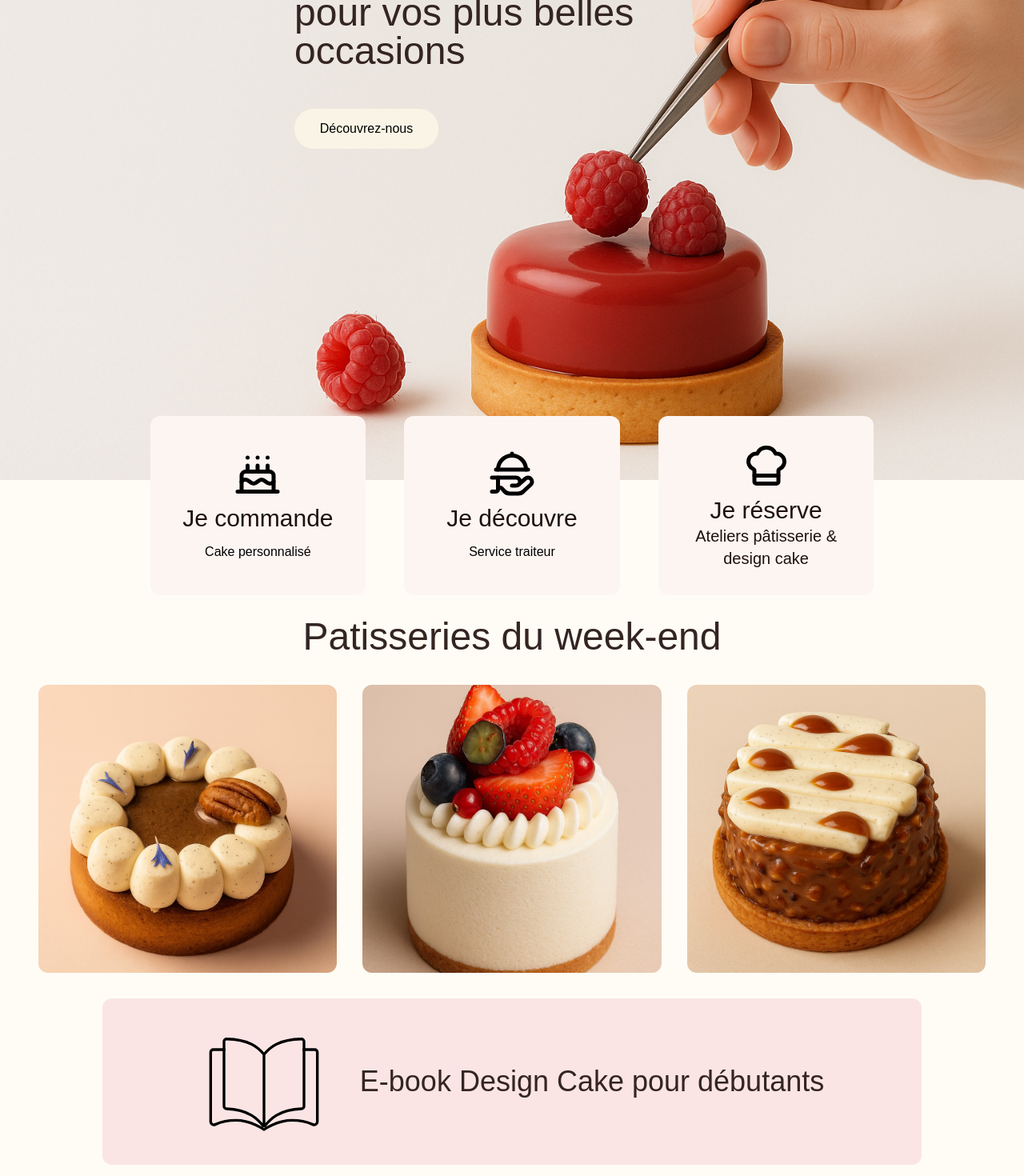
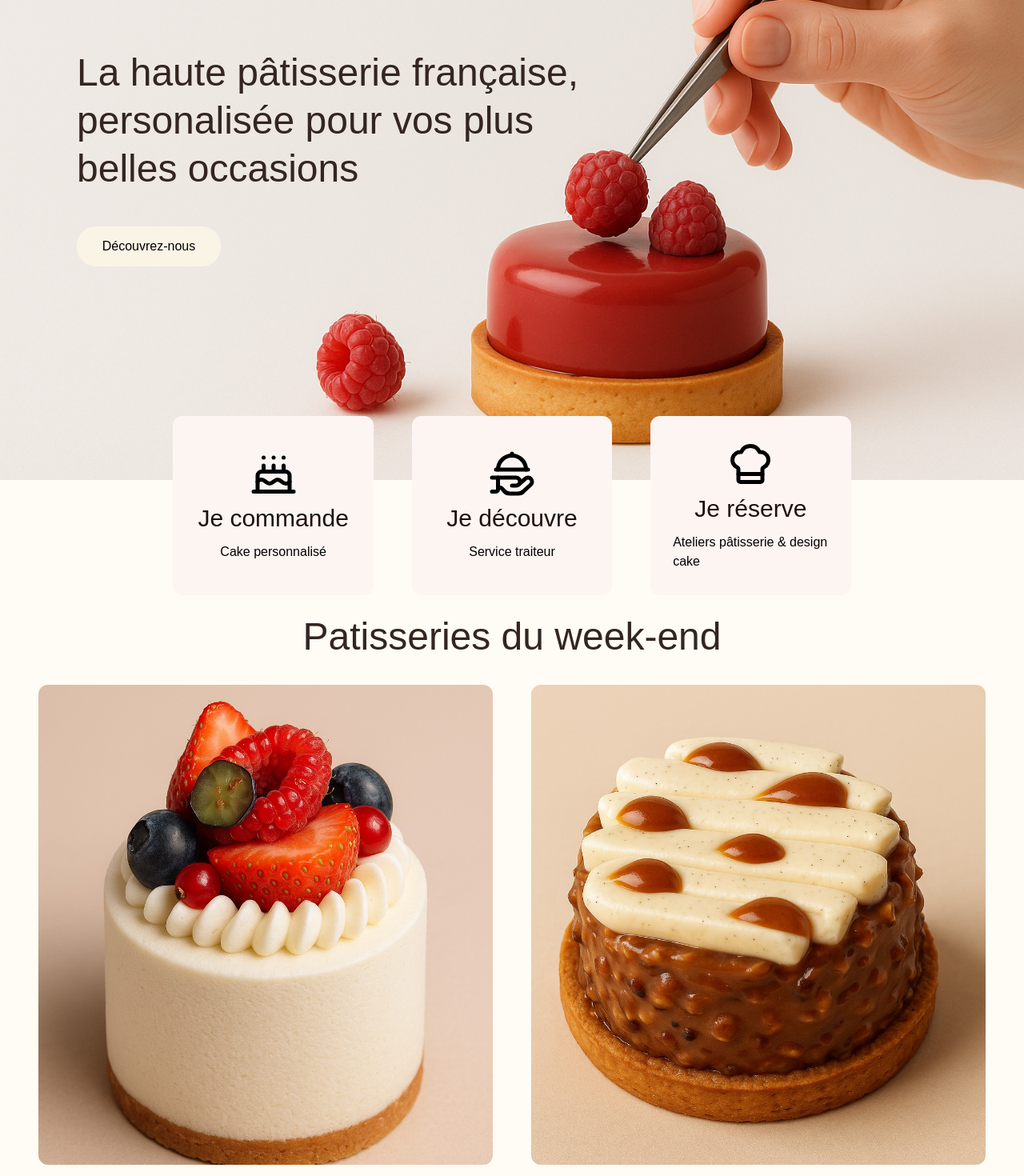
Before and after one commit to dhiachini/Ms-cake, a React (Vite) app: page / in a window 1280 px wide. Shown: the part 280-1750 px from the top of the page at 80% size. Built offline with nearby package versions, Linux system fonts and the light colour scheme.

Commit message:
carrousels added and design mobile fixes

```diff
--- a/src/Layout.tsx
+++ b/src/Layout.tsx
@@ -1,11 +1,10 @@
 import React from "react";
 import Navbar from "./components/Navbar";
 import Footer from "./components/Footer";
-import Card from "./components/Card";
 import EbookIcon from "./assets/icons/EbookIcon";
-import article1 from "./assets/images/article-weekend-1.png";
-import article2 from "./assets/images/article-weekend-2.png";
-import article3 from "./assets/images/article-weekend-3.png";
+import WeekendCarousel from "./components/WeekendCarousel";
+
+
 
 type LayoutProps = {
   children: React.ReactNode;
@@ -17,55 +16,22 @@ const Layout: React.FC<LayoutProps> = ({ children }) => {
       <div className="sticky top-0 w-full z-50">
         <Navbar />
       </div>
+
+      {/* Contenu principal */}
       <div className="w-full h-screen">{children}</div>
 
+      {/* Section avec carousel + ebook */}
       <div className="w-full p-8 bg-[#fffcf5] ">
-        <div className="w-full mt-35">
-          {/* Titre centré */}
-          <div className="w-full flex justify-center">
-            <span className="text-5xl text-[#342520]">
-              Patisseries du week-end
-            </span>
-          </div>
+        {/* 👉 intègre directement ton composant */}
+        <WeekendCarousel />
 
-          {/* Les 3 boxes */}
-          <div className="w-full flex flex-col md:flex-row mt-5">
-            <div className="w-full flex-1 p-4">
-              <Card>
-                <img
-                  src={article1}
-                  alt="Photo 1"
-                  className="object-cover w-full h-90 mb-4 rounded-xl"
-                />
-              </Card>
-            </div>
-            <div className="w-full flex-1 p-4">
-              <Card>
-                <img
-                  src={article2}
-                  alt="Photo 2"
-                  className="object-cover w-full h-90 mb-4 rounded-xl"
-                />
-              </Card>
-            </div>
-            <div className="w-full flex-1 p-4">
-              <Card>
-                <img
-                  src={article3}
-                  alt="Photo 3"
-                  className="object-cover w-full h-90 mb-4 rounded-xl"
-                />
-              </Card>
-            </div>
-          </div>
         {/* Nouveau div avec bg #fae5e4 */}
-          <div className="w-full flex justify-center px-4">
+        <div className="w-full flex justify-center px-4 mt-10">
           <div className="flex w-full max-w-5xl h-auto bg-[#fae5e4] flex-col sm:flex-row justify-center items-center gap-6 sm:gap-10 p-6 rounded-xl">
             <EbookIcon className="w-24 h-24 sm:w-32 sm:h-32 md:w-40 md:h-40" />
             <span className="text-2xl sm:text-3xl md:text-4xl text-[#342520] text-center sm:text-left">
               E-book Design Cake pour débutants
             </span>
-            </div>
           </div>
         </div>
       </div>
--- /dev/null
+++ b/src/components/WeekendCarousel.tsx
@@ -0,0 +1,84 @@
+import { useEffect, useState } from "react";
+import article1 from "../assets/images/article-weekend-1.png";
+import article2 from "../assets/images/article-weekend-2.png";
+import article3 from "../assets/images/article-weekend-3.png";
+import Card from "./Card";
+
+function WeekendCarousel() {
+  const [currentIndex, setCurrentIndex] = useState(0);
+
+  const boxes = [article1, article2, article3, article1, article2, article3];
+
+  // Auto-slide toutes les 2s for both mobile and desktop
+  const desktopLength = Math.ceil(boxes.length / 2);
+  const [desktopIndex, setDesktopIndex] = useState(0);
+
+  useEffect(() => {
+    const interval = setInterval(() => {
+      setCurrentIndex((prev) => (prev + 1) % boxes.length);
+      setDesktopIndex((prev) => (prev + 1) % desktopLength);
+    }, 2000);
+    return () => clearInterval(interval);
+  }, [boxes.length, desktopLength]);
+
+  return (
+    <div className="w-full mt-27 md:mt-35">
+      {/* Titre centré */}
+      <div className="w-full flex justify-center">
+        <span className="text-2xl md:text-5xl text-[#342520]">
+          Patisseries du week-end
+        </span>
+      </div>
+
+      {/* Mobile carousel */}
+      <div className="md:hidden relative w-full h-96 mt-5 overflow-hidden">
+        <div
+          className="flex transition-transform duration-500 ease-in-out"
+          style={{ transform: `translateX(-${currentIndex * 100}%)` }}
+        >
+          {boxes.map((img, i) => (
+            <div key={i} className="min-w-full p-4 flex-shrink-0">
+              <Card>
+                <img
+                  src={img}
+                  alt={`Photo ${i + 1}`}
+                  className="object-cover w-full h-90 mb-4 rounded-xl"
+                />
+              </Card>
+            </div>
+          ))}
+        </div>
+      </div>
+
+      {/* Desktop carousel: 2 images at a time, auto-slide, no arrows */}
+      <div className="hidden md:flex w-full mt-5 gap-4 overflow-hidden">
+        <div
+          className="flex w-full transition-transform duration-500 ease-in-out"
+          style={{ transform: `translateX(-${desktopIndex * 100}%)` }}
+        >
+          {Array.from({ length: desktopLength }).map((_, idx) => {
+            const start = idx * 2;
+            const pair = boxes.slice(start, start + 2);
+            return (
+              <div key={idx} className="flex w-full gap-4 flex-shrink-0">
+                {pair.map((img, i) => (
+                  <div key={i} className="w-1/2 p-4">
+                    <Card>
+                      <img
+                        src={img}
+                        alt={`Photo ${start + i + 1}`}
+                        className="object-cover w-full h-150 mb-4 rounded-xl"
+                      />
+                    </Card>
+                  </div>
+                ))}
+              </div>
+            );
+          })}
+        </div>
+      </div>
+    </div>
+  );
+}
+
+export default WeekendCarousel;
--- a/src/pages/HomePage.tsx
+++ b/src/pages/HomePage.tsx
@@ -1,6 +1,6 @@
 import { Cake, ChefHat, HandPlatter } from "lucide-react";
 import Layout from "../Layout";
-import { useState } from "react";
+import { useState, useEffect } from "react";
 
 function HomePage() {
   const [currentIndex, setCurrentIndex] = useState(0);
@@ -30,6 +30,15 @@ function HomePage() {
     setCurrentIndex((prev) => (prev - 1 + boxes.length) % boxes.length);
   };
 
+  // Auto slide every 2s on mobile
+  useEffect(() => {
+    const interval = setInterval(() => {
+      nextSlide();
+    }, 2000);
+
+    return () => clearInterval(interval);
+  }, []);
+
   // Touch event handlers for swipe
   let touchStartX = 0;
   let touchEndX = 0;
@@ -56,49 +65,42 @@ function HomePage() {
   return (
     <Layout>
       <div className="space-y-7">
-        <div className="banner py-24 h-screen">
-          <div className="container space-y-3">
-            <h1 className="font-serif text-5xl text-[#342520]">
-              La haute pâtisserie
-              <br /> française, personalisée <br /> pour vos plus belles
-              <br />
-              occasions
+        <div className="banner py-24 h-screen flex items-center">
+          <div className="space-y-3 text-left pl-6 md:pl-12 lg:pl-24">
+            <h1 className="font-serif text-2xl sm:text-3xl md:text-5xl text-[#342520] max-w-3xl">
+              La haute pâtisserie française,
+            </h1>
+            <h1 className="font-serif text-2xl sm:text-3xl md:text-5xl text-[#342520] max-w-3xl">
+              personalisée pour vos plus
+            </h1>
+            <h1 className="font-serif text-2xl sm:text-3xl md:text-5xl text-[#342520] max-w-3xl">
+              belles occasions
             </h1>
             <button className="bg-[#faf4e6] hover:bg-[#b06c74] hover:text-[#faf4e6] text-black px-3 py-1 h-[50px] mt-9 w-[180px] rounded-3xl cursor-pointer border-0 outline-none">
               Découvrez-nous
             </button>
           </div>
-          {/* Div ajouté après les images */}
         </div>
+
         {/* Box positionnées à 50% du bas de la bannière */}
         <div className="absolute left-1/2 bottom-0 translate-x-[-50%] translate-y-[100%] w-full flex justify-center z-10">
           <div className="relative w-full md:w-auto">
-            {/* Carousel for mobile, row for md+ */}
+            {/* Carousel for desktop */}
             <div className="md:flex md:flex-row md:gap-[3rem] hidden rounded-xl">
-              <div className="bg-[#fdf5f2] w-full h-56 p-7 flex flex-col justify-center items-center rounded-xl">
-                {boxes[0].icon}
-                <span className="text-3xl text-[#1d110f] text-center mb-3">
-                  {boxes[0].title} <br />
-                </span>
-                <span>{boxes[0].subtitle}</span>
-              </div>
-              <div className="bg-[#fdf5f2] w-full h-56 p-7 flex flex-col justify-center items-center rounded-xl">
-                {boxes[1].icon}
-                <span className="text-3xl text-[#1d110f] text-center mb-3">
-                  {boxes[1].title} <br />
-                </span>
-                <span>{boxes[1].subtitle}</span>
-              </div>
-              <div className="bg-[#fdf5f2] w-full h-56 p-7 flex flex-col justify-center items-center rounded-xl">
-                {boxes[2].icon}
-                <span className="text-3xl text-[#1d110f] text-center">
-                  {boxes[2].title} <br />
-                </span>
-                <span className="text-xl text-[#1d110f] text-center">
-                  {boxes[2].subtitle}
-                </span>
-              </div>
+              {boxes.map((box, index) => (
+                <div
+                  key={index}
+                  className="bg-[#fdf5f2] w-full h-56 p-7 flex flex-col justify-center items-center rounded-xl"
+                >
+                  {box.icon}
+                  <span className="text-3xl text-[#1d110f] text-center mb-3">
+                    {box.title} <br />
+                  </span>
+                  <span>{box.subtitle}</span>
+                </div>
+              ))}
             </div>
+
             {/* Carousel for mobile */}
             <div className="md:hidden">
               <div className="relative w-full h-56 overflow-hidden">
--- a/src/pages/PastryWeekEnd.tsx
+++ b/src/pages/PastryWeekEnd.tsx
@@ -95,8 +95,7 @@ function PastryWeekEnd() {
           {/* Texte et bouton positionnés sur la photo */}
           <div className="absolute top-1/2 left-10 -translate-y-1/2 space-y-3">
             <h1 className="font-serif text-2xl sm:text-3xl md:text-5xl text-[#342520]">
-              MENU DU
-              <br /> WEEK-END <br /> pâtisserie éphémère
+              MENU DU WEEK-END <br /> pâtisserie éphémère
               <br />
             </h1>
 
```
Lines whose indentation alone changed are shown as unchanged.
